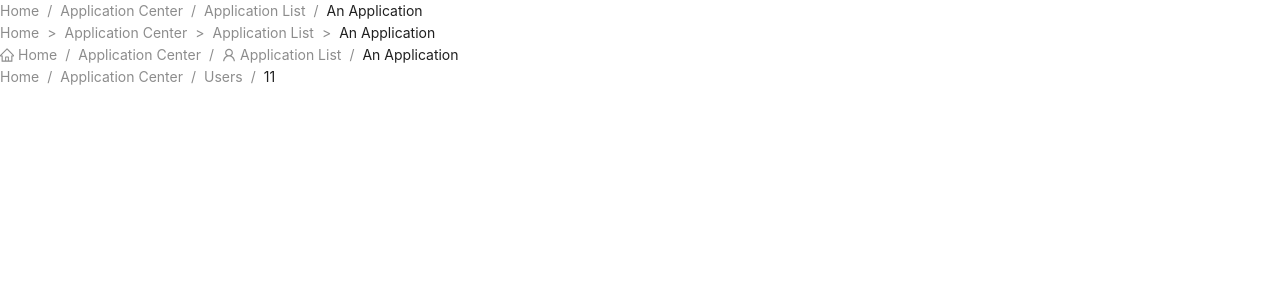
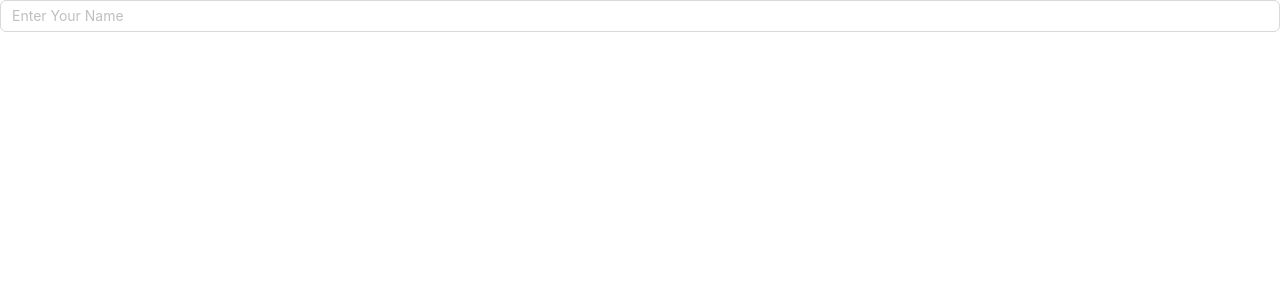
Before and after one commit to Emam-Bokhari/Ant-Design, a React (Vite) app: page / in a window 1280 px wide. Shown: the top 300 px of the page. Built offline with nearby package versions, Linux system fonts and the light colour scheme.

Commit message:
feat(Input): create Ant design Input component with placeholder

```diff
--- a/src/App.jsx
+++ b/src/App.jsx
@@ -1,10 +1,10 @@
 import { Fragment } from "react";
-import BreadcrumbComponent from "./components/learning/navigation/BreadcrumbComponent";
+import InputComponent from "./components/learning/date-entry/InputComponent";
 
 export default function App() {
   return (
     <Fragment>
-      <BreadcrumbComponent/>
+      <InputComponent />
     </Fragment>
   );
 }
--- /dev/null
+++ b/src/components/learning/date-entry/InputComponent.jsx
@@ -0,0 +1,10 @@
+import { Input } from "antd";
+import { Fragment } from "react";
+
+export default function InputComponent(){
+    return(
+        <Fragment>
+            <Input placeholder="Enter Your Name " />
+        </Fragment>
+    )
+}
```
